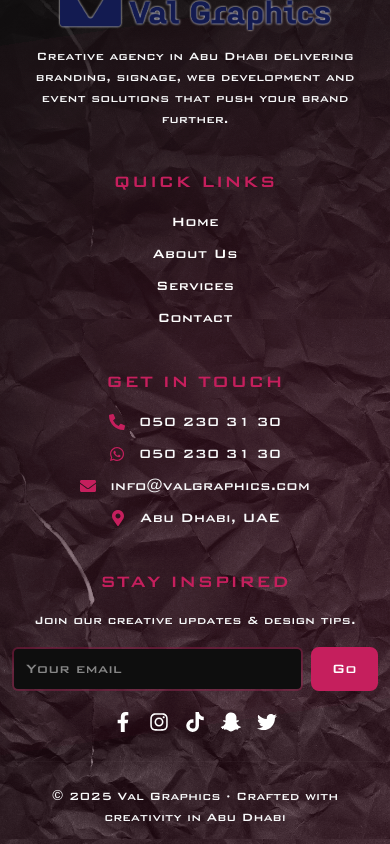
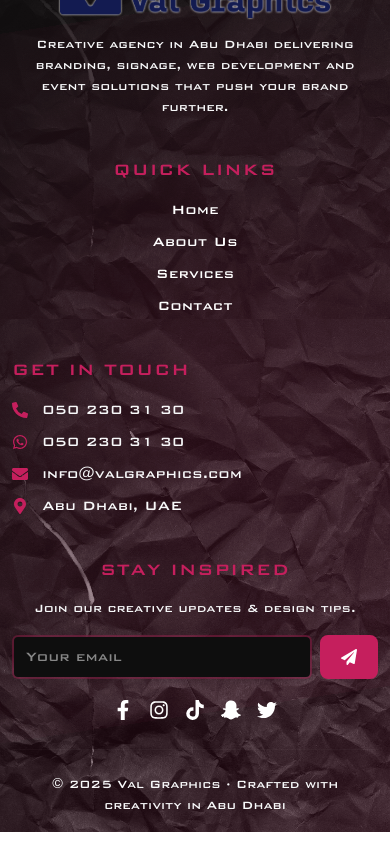
Before and after one commit to YasithCB/val-graphics-web, a React (Vite) app: page / in a window 390 px wide. Shown: the part 6441-7285 px from the top of the page. Built offline with nearby package versions, Linux system fonts and the light colour scheme.

Commit message:
bug fixed

```diff
--- a/src/assets/css/footer.css
+++ b/src/assets/css/footer.css
@@ -9,7 +9,7 @@
     background: linear-gradient(135deg, var(--background-color) 0%, rgba(var(--primary-color-rgb), 0.15) 100%);
     position: relative;
     overflow: hidden;
-    margin-top: 7rem !important;
+    /*margin-top: 7rem !important;*/
 }
 
 /* subtle moving radial glow */
--- a/src/assets/css/header.css
+++ b/src/assets/css/header.css
@@ -57,3 +57,14 @@
 .navbar-nav .nav-link.active::after {
     width: 100%;
 }
+
+
+
+/* Mobile navbar - collapse */
+@media (max-width: 991px) {
+    .navbar-collapse {
+        background-color: rgba(var(--background-color-rgb), 0.92) !important;
+        padding: 20px 50px;
+    }
+}
+/* Mobile navbar - collapse */
--- a/src/components/Footer.jsx
+++ b/src/components/Footer.jsx
@@ -10,6 +10,7 @@
   FaMapMarkerAlt,
   FaSnapchatGhost,
   FaTwitter,
+  FaPaperPlane,
 } from "react-icons/fa";
 import "../assets/css/footer.css";
 
@@ -28,7 +29,7 @@
               <img
                 src={logoWhite}
                 alt="VAL"
-                className="footer-logo mb-3 px-5 px-lg-0"
+                className="footer-logo col-md-9 mb-3 px-5 px-lg-0"
                 style={{
                   filter: "drop-shadow(0 0 1px rgba(255,255,255,1))",
                 }}
@@ -40,9 +41,9 @@
             </div>
 
             {/* Quick Links */}
-            <div className="col-lg-3">
-              <h5 className="footer-title">Quick Links</h5>
-              <ul className="footer-links">
+            <div className="col-md-6 col-lg-3">
+              <h5 className="footer-title text-center">Quick Links</h5>
+              <ul className="footer-links text-center">
                 <li>
                   <a href="/home">Home</a>
                 </li>
@@ -59,9 +60,9 @@
             </div>
 
             {/* Contact */}
-            <div className="col-lg-3">
-              <h5 className="footer-title">Get in Touch</h5>
-              <ul className="footer-contact">
+            <div className="col-md-6 col-lg-3">
+              <h5 className="footer-title text-start">Get in Touch</h5>
+              <ul className="footer-contact text-start">
                 <li>
                   <FaPhoneAlt /> 050 230 31 30
                 </li>
@@ -87,7 +88,9 @@
                   placeholder="Your email"
                   className="form-control me-2"
                 />
-                <button className="btn-primary-custom">Go</button>
+                <button className="btn-primary-custom">
+                  <FaPaperPlane />
+                </button>
               </form>
 
               <div className="footer-social mt-3 d-flex justify-content-lg-start justify-content-center gap-3">
--- a/src/components/Header.jsx
+++ b/src/components/Header.jsx
@@ -69,7 +69,7 @@
             </li>
           </ul>
 
-          <div>
+          <div className="d-flex flex-column flex-md-row justify-content-center gap-2">
             {/* Inquiry Button */}
             <a href="#inquiry" className="btn-primary-custom ms-lg-3">
               INQUIRY NOW →
--- a/src/pages/Homepage.jsx
+++ b/src/pages/Homepage.jsx
@@ -33,7 +33,13 @@
   return (
     <div
       className="light-container"
-      style={{ paddingBottom: footerHeight + 150 }}
+      style={
+        window.innerWidth <= 768
+          ? { paddingBottom: footerHeight + 250 }
+          : window.innerWidth <= 992
+            ? { paddingBottom: footerHeight / 2 }
+            : {}
+      }
     >
       <Header />
       <HeroSection />
```
